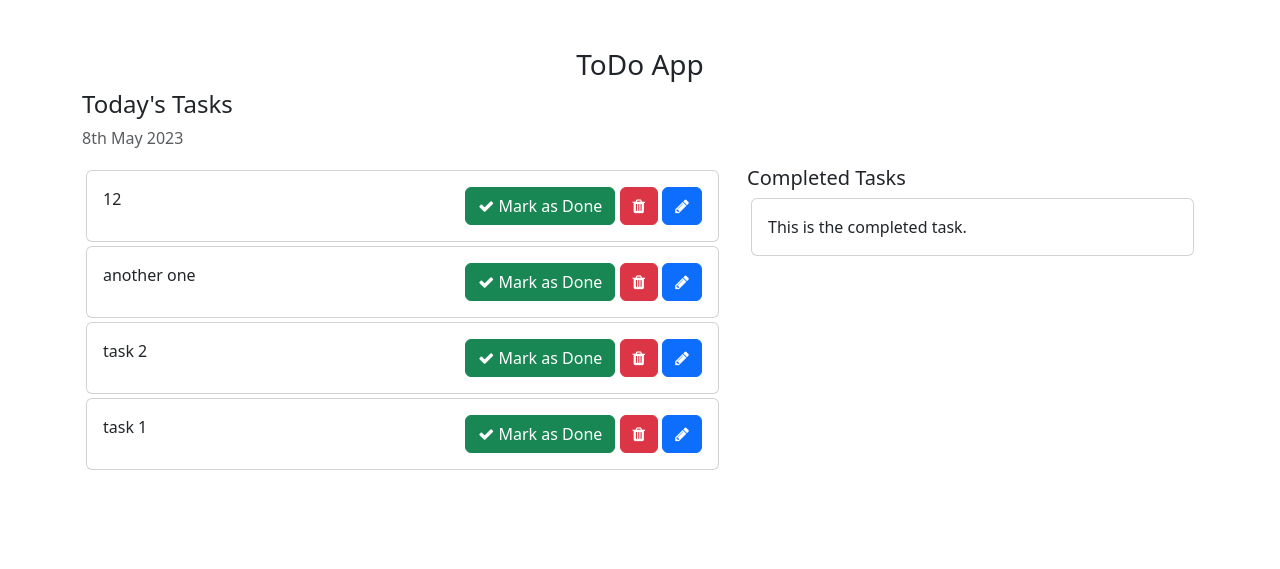
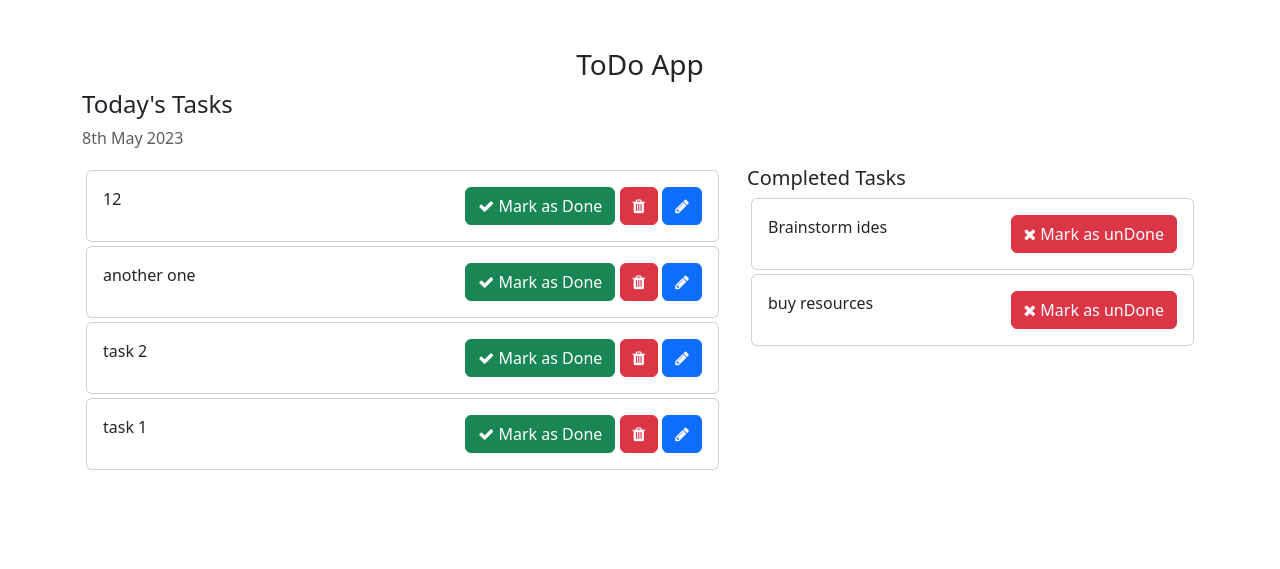
Before and after one commit to fidhan/ToDo, a Django app: page / in a window 1280 px wide. Shown: the top 569 px of the page. Run offline with Django 4.2, Linux system fonts and the light colour scheme; data comes from the database, SQL or seed files in the repository; both versions use the stored data as it was after the commit.

Commit message:
added more functions

```diff
--- a/templates/home.html
+++ b/templates/home.html
@@ -36,9 +36,13 @@
                     <div class="card-body">
                         {{task.task}}
                         <span style="position: relative; float: right;">
-                            <a class="btn btn-success"><i class="fa fa-check"></i> Mark as Done</a>
-                            <a class="btn btn-danger"><i class="fa fa-trash"></i></a>
-                            <a class="btn btn-primary"><i class="fa fa-pencil"></i></a>
+                            <a href="{% url 'mark_as_done' task.pk %}" class="btn btn-success"><i
+                                    class="fa fa-check"></i>
+                                Mark as Done</a>
+                            <a href="{%url 'delete_task' task.pk%}" class="btn btn-danger"><i
+                                    class="fa fa-trash"></i></a>
+                            <a href=" {%url 'edit_task' task.pk%}" class="btn btn-primary"><i
+                                    class="fa fa-pencil"></i></a>
                         </span>
                     </div>
                 </div>
@@ -47,12 +51,18 @@
             </div>
             <div class="col-md-5 col-lg-5">
                 <h5>Completed Tasks</h5>
+                {% for task in completed_tasks %}
                 <!-- List of all the tasks that have completed -->
                 <div class="card m-1">
                     <div class="card-body">
-                        This is the completed task.
+                        {{task.task}}
+                        <span style="position: relative; float: right;">
+                            <a href="{% url 'mark_as_undone' task.pk %}" class="btn btn-danger"><i
+                                    class="fa fa-times"></i>
+                                Mark as unDone</a>
                     </div>
                 </div>
+                {% endfor %}
             </div>
         </div>
         <div class="row">
--- a/todo/urls.py
+++ b/todo/urls.py
@@ -2,6 +2,10 @@ from django.urls import path
 from . import views
 urlpatterns = [
     path('addTasks/', views.addTasks, name='addTasks'),
+    path('mark_as_done/<int:pk>', views.mark_as_done, name='mark_as_done'),
+    path('mark_as_undone/<int:pk>', views.mark_as_undone, name='mark_as_undone'),
+    path('edit_task/<int:pk>', views.edit_task, name='edit_task'),
+    path('delete_task/<int:pk>', views.delete_task, name='delete_task'),
 
 
 ]
--- a/todo_main/views.py
+++ b/todo_main/views.py
@@ -4,7 +4,9 @@ from todo.models import Task
 
 def home(request):
     tasks = Task.objects.filter(is_completed=False).order_by('-updated_at')
+    completed_tasks = Task.objects.filter(is_completed=True)
     context = {
         'tasks': tasks,
+        'completed_tasks': completed_tasks,
     }
     return render(request, 'home.html', context)
```
Also changed, not shown: templates/edit_task.html (added, +40 -0 lines), todo/views.py (+37 -1 lines), db.sqlite3.
